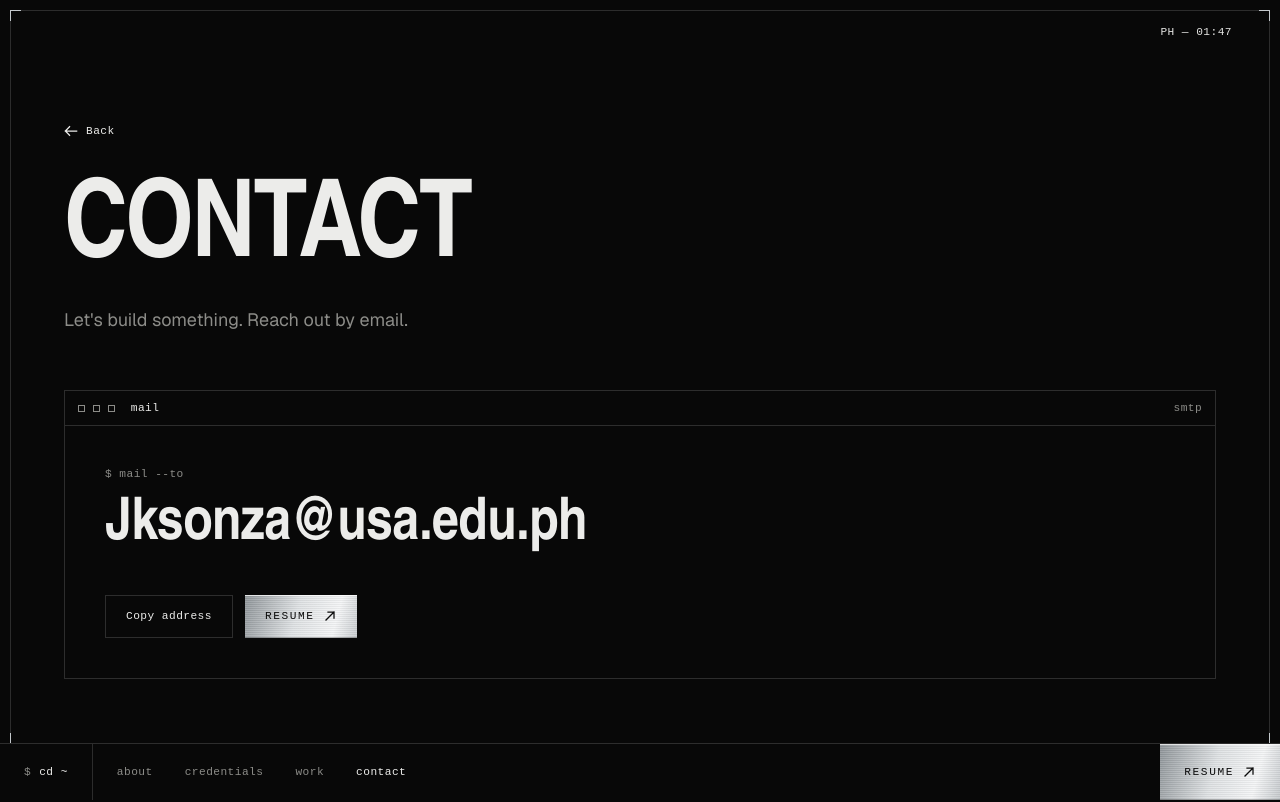
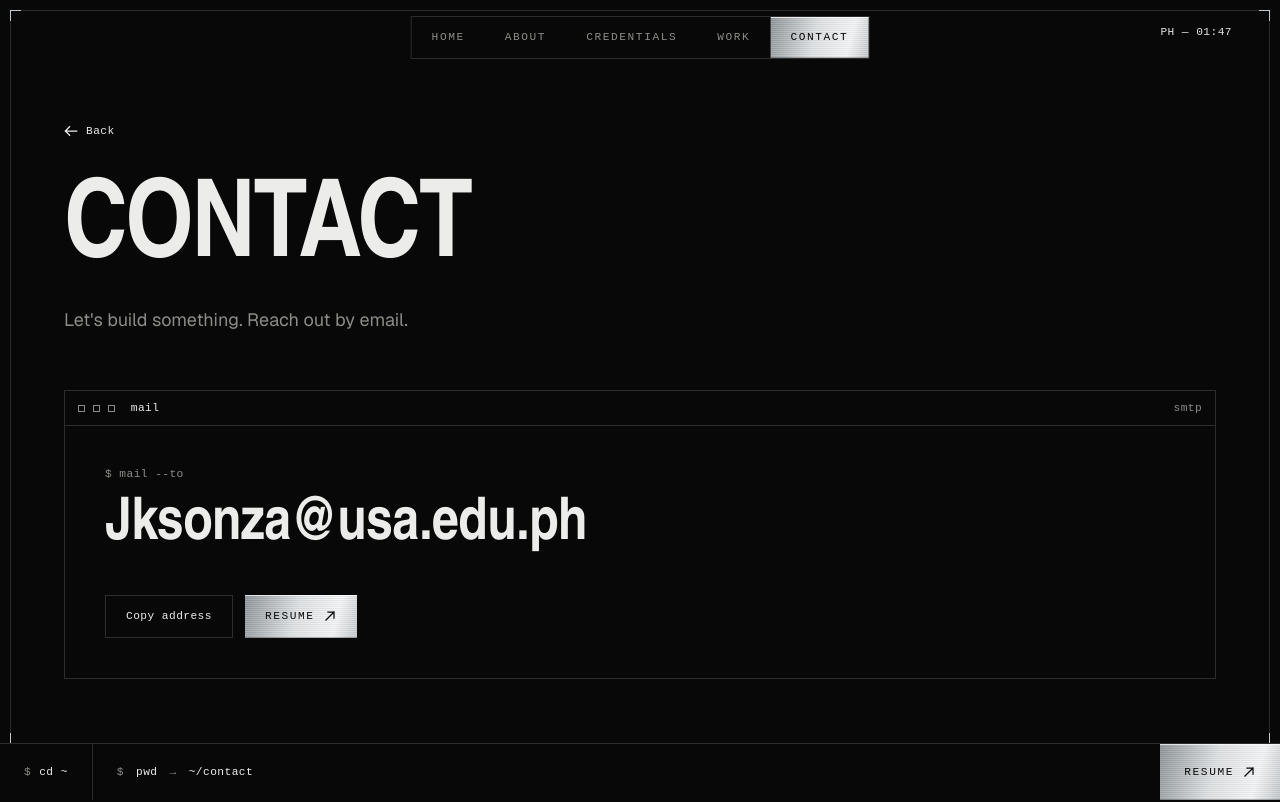
Before and after one commit to DeghneG/Sonza-DigitalPortfolio, a React (Vite) app: page /contact in a window 1280 px wide. Shown: the top 802 px of the page. Built offline with nearby package versions, Linux system fonts and the light colour scheme; a web font is replaced by a local one.

Commit message:
Add sheet-index top nav with sliding silver plate and pwd readout
Co-Authored-By: Claude Sonnet 5.5 <noreply@anthropic.com>

```diff
--- a/src/App.tsx
+++ b/src/App.tsx
@@ -3,6 +3,7 @@ import { BrowserRouter, Route, Routes, useLocation } from 'react-router-dom'
 import { gsap } from 'gsap'
 import { ScrollTrigger } from 'gsap/ScrollTrigger'
 import TopBar from './components/TopBar'
+import SheetNav from './components/SheetNav'
 import ScrollProgress from './components/ScrollProgress'
 import CommandBar from './components/CommandBar'
 import Footer from './components/Footer'
@@ -52,6 +53,7 @@ export default function App() {
         <i /><i /><i /><i />
       </div>
       <TopBar />
+      <SheetNav />
       <Routes>
         <Route path="/" element={<Home />} />
         <Route path="/contact" element={<Contact />} />
--- a/src/components/CommandBar.tsx
+++ b/src/components/CommandBar.tsx
@@ -1,9 +1,11 @@
 import { Link, useLocation } from 'react-router-dom'
 import { nav, site } from '../content/site'
 import Arrow from './Arrow'
+import { useActiveSection } from '../hooks/useActiveSection'
 
 export default function CommandBar() {
   const { pathname } = useLocation()
+  const section = useActiveSection()
   return (
     <div className="fixed inset-x-0 bottom-0 z-40 border-t hair bg-ink">
       <div className="flex h-14 items-stretch">
@@ -12,7 +14,7 @@ export default function CommandBar() {
           <span className="hidden sm:inline">cd ~</span>
           <span className="sm:hidden">~</span>
         </Link>
-        <nav aria-label="Primary" className="bar-nav flex flex-1 items-center gap-3 overflow-x-auto px-3 sm:gap-8 sm:px-6">
+        <nav aria-label="Primary" className="bar-nav flex flex-1 lg:hidden items-center gap-3 overflow-x-auto px-3 sm:gap-8 sm:px-6">
           {nav.map((n) => {
             const here = n.href === pathname
             return (
@@ -27,6 +29,13 @@ export default function CommandBar() {
             )
           })}
         </nav>
+        {/* Wide screens: the top sheet index handles navigation; this line reports where you are. */}
+        <p className="f-mono hidden flex-1 items-center gap-3 px-6 lg:flex" aria-live="polite">
+          <span className="dim">$</span>
+          <span>pwd</span>
+          <span className="dim">→</span>
+          <span className="text-bone">{section === 'home' ? '~' : `~/${section}`}</span>
+        </p>
         <a
           href={site.resume}
           target="_blank"
--- /dev/null
+++ b/src/components/SheetNav.tsx
@@ -0,0 +1,75 @@
+import { useLayoutEffect, useRef } from 'react'
+import { Link } from 'react-router-dom'
+import { gsap } from 'gsap'
+import { useActiveSection, type SectionId } from '../hooks/useActiveSection'
+
+const ITEMS: { id: SectionId; label: string; to: string }[] = [
+  { id: 'home', label: 'Home', to: '/' },
+  { id: 'about', label: 'About', to: '/#about' },
+  { id: 'credentials', label: 'Credentials', to: '/#credentials' },
+  { id: 'work', label: 'Work', to: '/#work' },
+  { id: 'contact', label: 'Contact', to: '/contact' },
+]
+
+/**
+ * Sheet index: the page list as a strip of tabs. A brushed-silver plate slides under
+ * whichever page or section is current, so the nav reads like a drawing's sheet selector.
+ */
+export default function SheetNav() {
+  const active = useActiveSection()
+  const wrap = useRef<HTMLDivElement>(null)
+  const plate = useRef<HTMLSpanElement>(null)
+  const refs = useRef<Record<string, HTMLAnchorElement | null>>({})
+  const placed = useRef(false)
+
+  useLayoutEffect(() => {
+    const place = (animate: boolean) => {
+      const el = refs.current[active]
+      const box = wrap.current
+      const p = plate.current
+      if (!el || !box || !p) return
+      const x = el.offsetLeft
+      const w = el.offsetWidth
+      const reduce = window.matchMedia('(prefers-reduced-motion: reduce)').matches
+      if (animate && !reduce) gsap.to(p, { x, width: w, duration: 0.7, ease: 'expo.out', overwrite: true })
+      else gsap.set(p, { x, width: w })
+    }
+    place(placed.current)
+    placed.current = true
+    const onResize = () => place(false)
+    window.addEventListener('resize', onResize)
+    // fonts load after first paint and change the tab widths
+    document.fonts?.ready.then(() => place(false))
+    return () => window.removeEventListener('resize', onResize)
+  }, [active])
+
+  return (
+    <nav
+      aria-label="Pages"
+      className="fixed left-1/2 top-4 z-40 hidden -translate-x-1/2 border hair bg-ink lg:block"
+    >
+      <div ref={wrap} className="relative flex">
+        <span ref={plate} aria-hidden className="silver absolute inset-y-0 left-0 w-0 !tracking-normal" />
+        {ITEMS.map((it) => {
+          const on = it.id === active
+          return (
+            <Link
+              key={it.id}
+              ref={(n) => {
+                refs.current[it.id] = n
+              }}
+              to={it.to}
+              aria-current={on ? 'page' : undefined}
+              className={`f-mono relative z-10 px-5 py-3 uppercase transition-colors duration-500 ${
+                on ? 'text-ink' : 'dim hover:text-bone'
+              }`}
+              style={{ letterSpacing: '0.14em' }}
+            >
+              {it.label}
+            </Link>
+          )
+        })}
+      </div>
+    </nav>
+  )
+}
--- /dev/null
+++ b/src/hooks/useActiveSection.ts
@@ -0,0 +1,43 @@
+import { useEffect, useState } from 'react'
+import { useLocation } from 'react-router-dom'
+
+export type SectionId = 'home' | 'about' | 'credentials' | 'work' | 'contact'
+
+const SECTIONS: SectionId[] = ['about', 'credentials', 'work']
+
+/** Which page or home-page section the reader is on right now. */
+export function useActiveSection(): SectionId {
+  const { pathname } = useLocation()
+  const [section, setSection] = useState<SectionId>('home')
+
+  useEffect(() => {
+    if (pathname !== '/') {
+      setSection(pathname.startsWith('/work') ? 'work' : pathname.startsWith('/contact') ? 'contact' : 'home')
+      return
+    }
+
+    let raf = 0
+    const calc = () => {
+      raf = 0
+      let current: SectionId = 'home'
+      for (const id of SECTIONS) {
+        const el = document.getElementById(id)
+        if (el && el.getBoundingClientRect().top <= window.innerHeight * 0.4) current = id
+      }
+      setSection(current)
+    }
+    const onScroll = () => {
+      if (!raf) raf = requestAnimationFrame(calc)
+    }
+    calc()
+    window.addEventListener('scroll', onScroll, { passive: true })
+    window.addEventListener('resize', onScroll)
+    return () => {
+      window.removeEventListener('scroll', onScroll)
+      window.removeEventListener('resize', onScroll)
+      if (raf) cancelAnimationFrame(raf)
+    }
+  }, [pathname])
+
+  return section
+}
```
